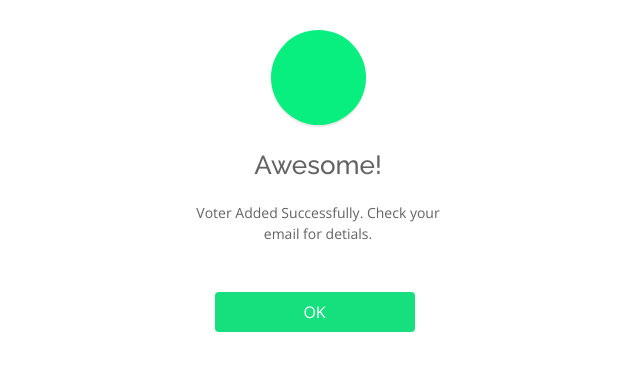
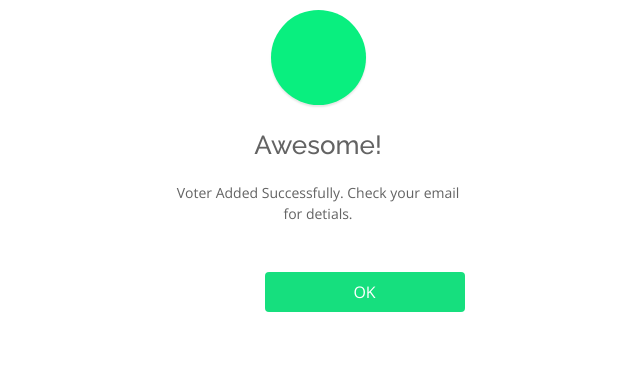
Before and after one commit to joshidevg/Crypto, a Flask app: a page that uses templates/success.html in a window 1280 px wide. Shown: the top 371 px of the page, without its empty margins (322-962 px from the left). Run offline with Flask 3, Linux system fonts and the light colour scheme; some libraries are stand-ins or nearby versions.

Commit message:
minor changes

```diff
--- a/templates/index.html
+++ b/templates/index.html
@@ -20,7 +20,7 @@
     rel="stylesheet" />
 
   <link href="https://cdn.jsdelivr.net/npm/bootstrap@5.3.0-alpha3/dist/css/bootstrap.min.css" rel="stylesheet" />
-  <link type="text/css" href="{{ url_for('static', filename='/css/style.css') }}" rel="stylesheet" />
+  <link type="text/css" href="../static/css/style.css" rel="stylesheet" />
 </head>
 
 <body>
--- a/templates/success.html
+++ b/templates/success.html
@@ -46,7 +46,7 @@
     }
 
     .modal-confirm .modal-content {
-        padding: 20px;
+        padding: auto;
         border-radius: 5px;
         border: none;
     }
@@ -133,12 +133,12 @@
 
     .trigger-btn {
         display: inline-block;
-        margin-left: 10px;
+        margin-left: auto;
     }
 
     .button {
         width: 200px;
-        margin-right: 30px;
+        margin-right: auto;
     }
 </style>
 
```
